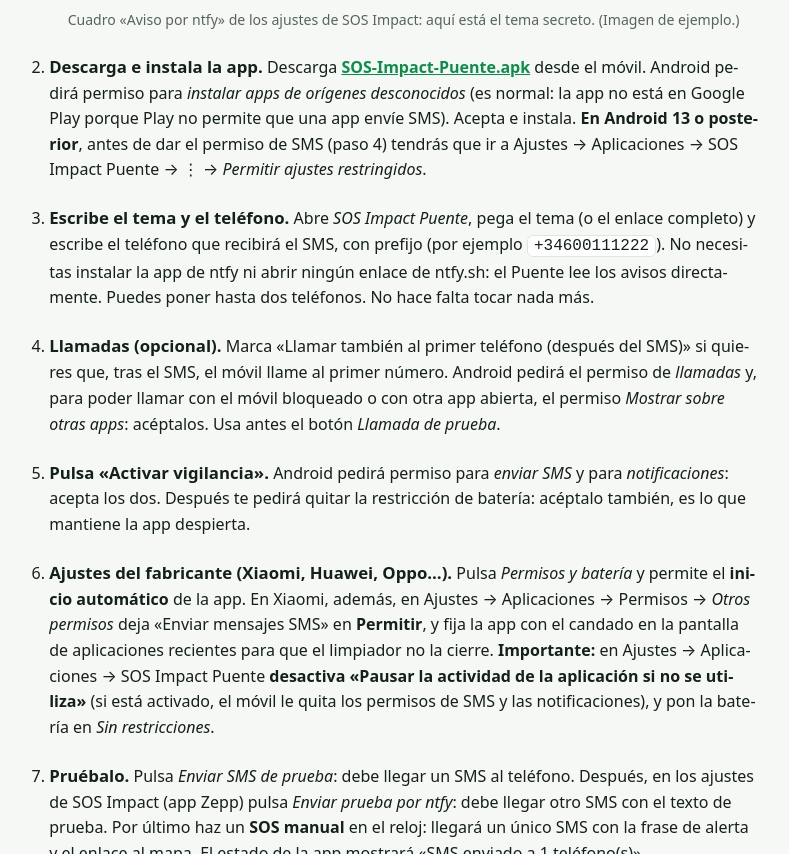
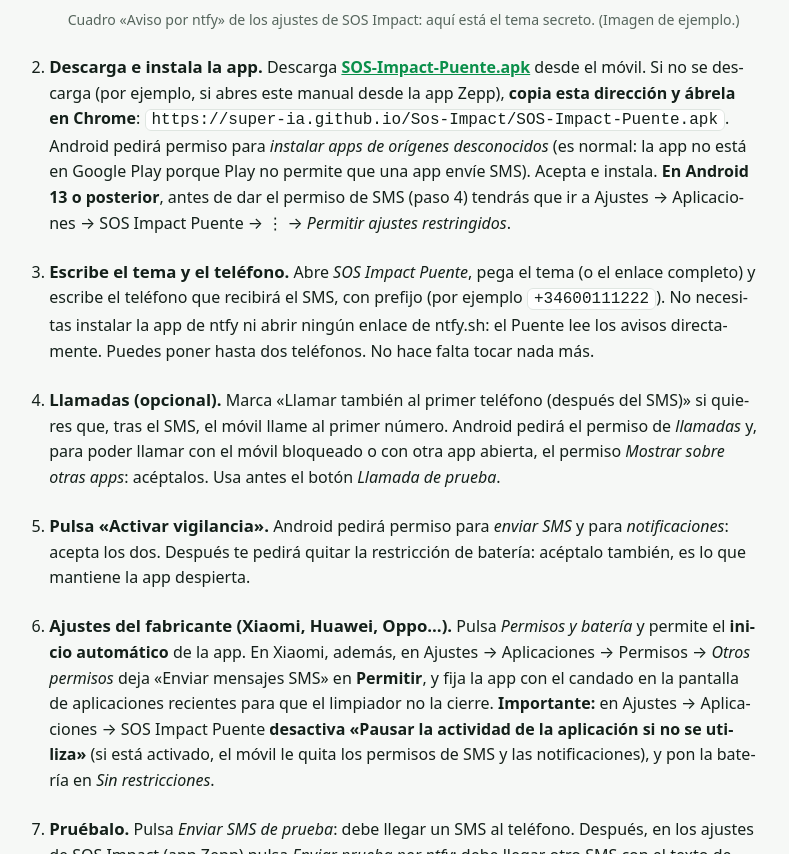
Before and after one commit to Super-IA/Sos-Impact, a plain HTML site: page puente.html in a window 1280 px wide. Shown: the part 1256-2110 px from the top of the page, without its empty margins (246-1035 px from the left). Drawn offline with Linux system fonts and the light colour scheme.

Commit message:
Add files via upload

```diff
--- a/puente.html
+++ b/puente.html
@@ -17,7 +17,7 @@
 <li><strong>Activa ntfy en SOS Impact.</strong> En la app Zepp abre los ajustes de SOS Impact, busca el cuadro <em>Aviso por ntfy</em> y pulsa <em>Activar ntfy</em>. Aparece un <strong>tema secreto</strong> (<code>sosimpact-…</code>). Cópialo y <strong>no lo publiques</strong>.
 <figure><img src="img/app-ntfy.jpg" alt="Cuadro Aviso por ntfy en los ajustes de SOS Impact" loading="lazy"><figcaption>Cuadro «Aviso por ntfy» de los ajustes de SOS Impact: aquí está el tema secreto. (Imagen de ejemplo.)</figcaption></figure></li>
 
-<li><strong>Descarga e instala la app.</strong> Descarga <a href="SOS-Impact-Puente.apk"><strong>SOS-Impact-Puente.apk</strong></a> desde el móvil. Android pedirá permiso para <em>instalar apps de orígenes desconocidos</em> (es normal: la app no está en Google Play porque Play no permite que una app envíe SMS). Acepta e instala. <strong>En Android 13 o posterior</strong>, antes de dar el permiso de SMS (paso 4) tendrás que ir a Ajustes → Aplicaciones → SOS Impact Puente → ⋮ → <em>Permitir ajustes restringidos</em>.</li>
+<li><strong>Descarga e instala la app.</strong> Descarga <a href="https://super-ia.github.io/Sos-Impact/SOS-Impact-Puente.apk" download><strong>SOS-Impact-Puente.apk</strong></a> desde el móvil. Si no se descarga (por ejemplo, si abres este manual desde la app Zepp), <strong>copia esta dirección y ábrela en Chrome</strong>: <code>https://super-ia.github.io/Sos-Impact/SOS-Impact-Puente.apk</code>. Android pedirá permiso para <em>instalar apps de orígenes desconocidos</em> (es normal: la app no está en Google Play porque Play no permite que una app envíe SMS). Acepta e instala. <strong>En Android 13 o posterior</strong>, antes de dar el permiso de SMS (paso 4) tendrás que ir a Ajustes → Aplicaciones → SOS Impact Puente → ⋮ → <em>Permitir ajustes restringidos</em>.</li>
 
 <li><strong>Escribe el tema y el teléfono.</strong> Abre <em>SOS Impact Puente</em>, pega el tema (o el enlace completo) y escribe el teléfono que recibirá el SMS, con prefijo (por ejemplo <code>+34600111222</code>). No necesitas instalar la app de ntfy ni abrir ningún enlace de ntfy.sh: el Puente lee los avisos directamente. Puedes poner hasta dos teléfonos. No hace falta tocar nada más.</li>
 
```
